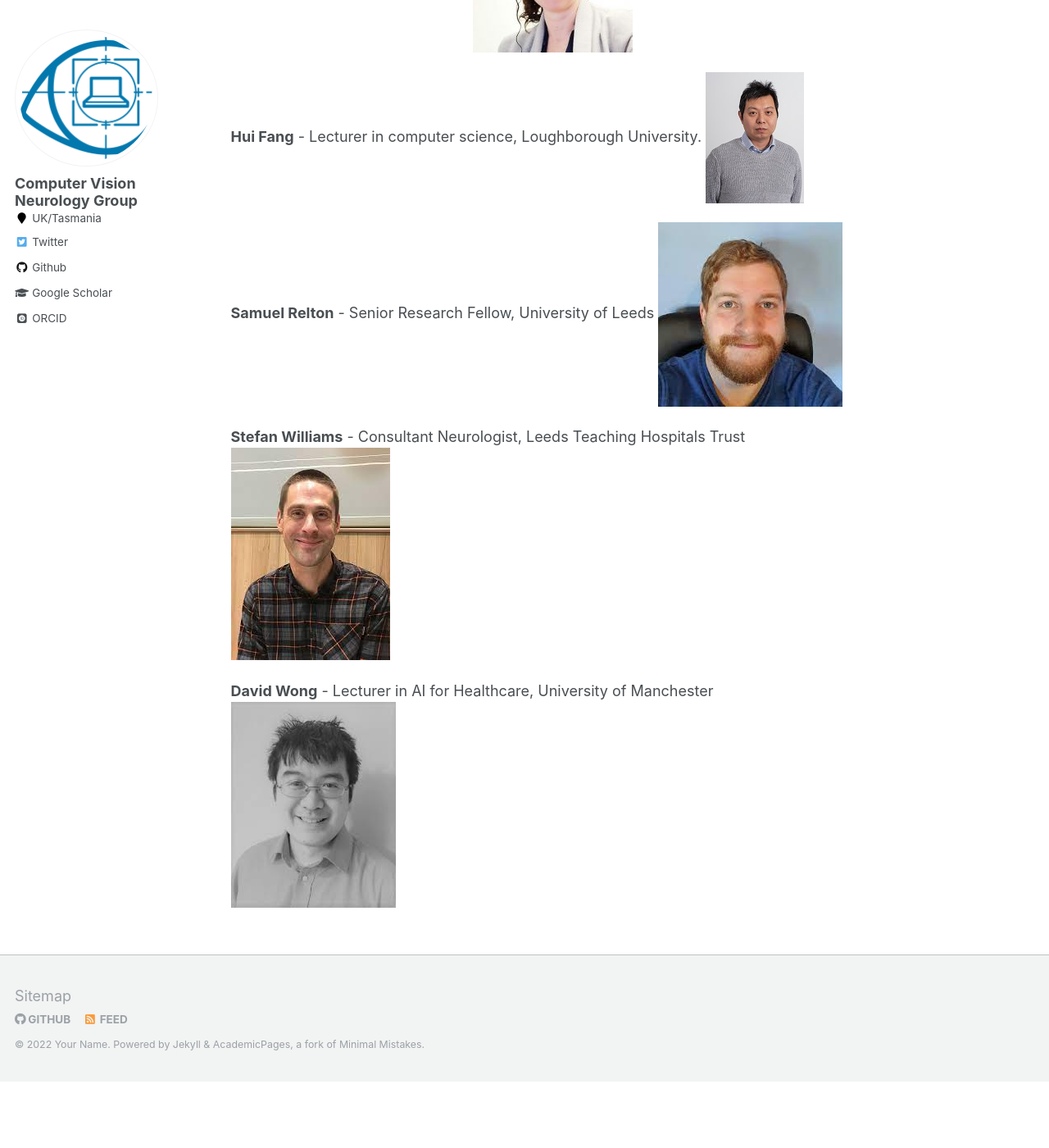
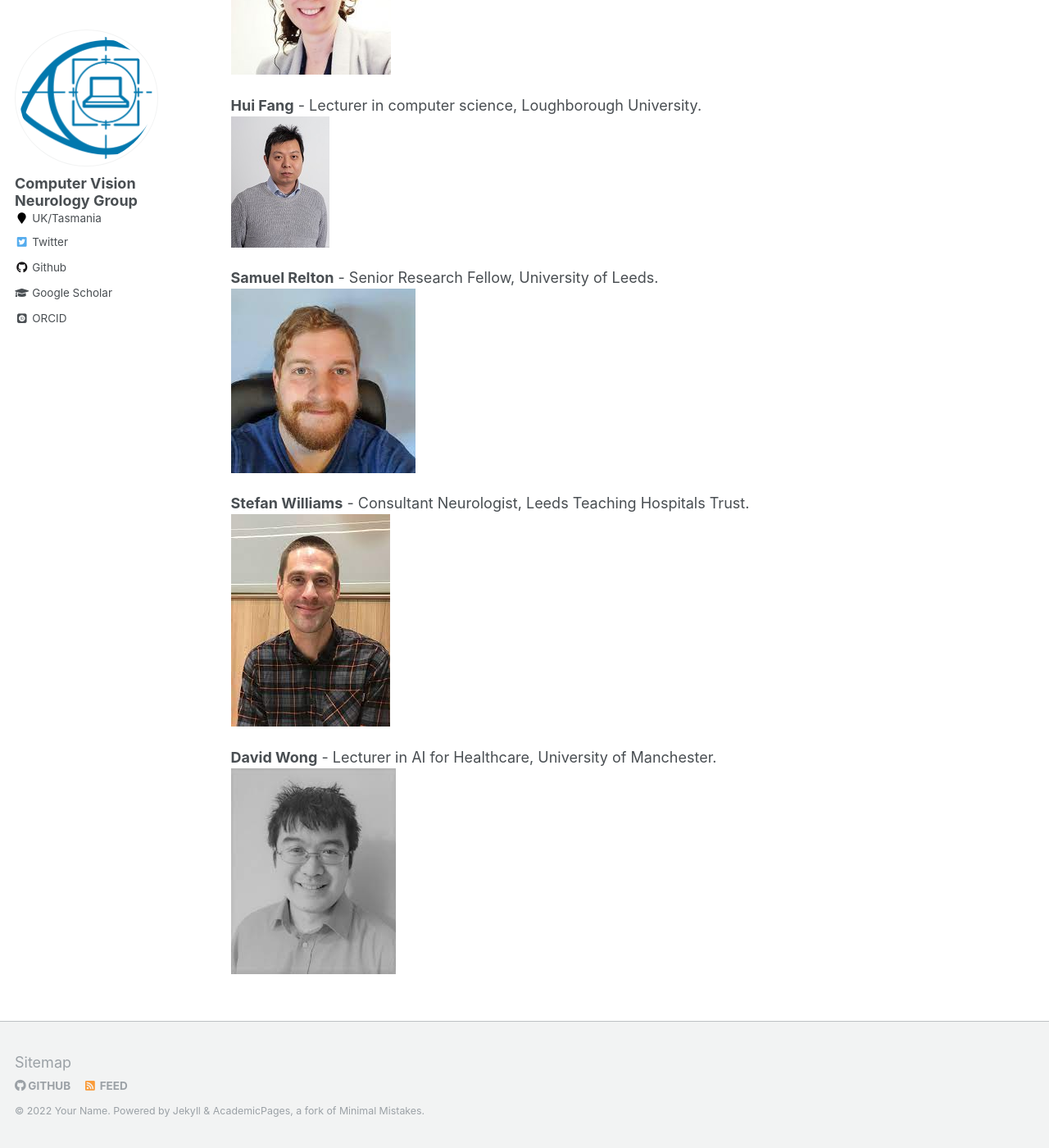
Before and after one commit to computervisionneurology/computervisionneurology.github.io, a Jekyll site: the page built from _pages/about.md, in a window 1280 px wide and 1400 px high, scrolled down 986 px. Shown: the whole window at 82% size. Built offline with Jekyll 4.4.1, drawn with Linux system fonts in a browser that asks for light colours; some web fonts are replaced; before the commit the page ends 2305 px from its top, so only the background shows below that.

```diff
--- a/_pages/about.md
+++ b/_pages/about.md
@@ -30,17 +30,17 @@ Please contact <computer.vision.neurology@gmail.com> to enquire about PhD opport
 Group Members
 ======
 **Jane Alty** - Senior Lecturer in Neurology, Wicking Dementia
-Centre, University of Tasmania and Neurologist at RHH.
+Centre, University of Tasmania and Neurologist at RHH.\
 ![image of Jane Alty](/images/alty.jpg)
 
-**Hui Fang** - Lecturer in computer science, Loughborough University.
+**Hui Fang** - Lecturer in computer science, Loughborough University.\
 ![image of Hui Fang](/images/fang.jpg)
 
-**Samuel Relton** - Senior Research Fellow, University of Leeds
+**Samuel Relton** - Senior Research Fellow, University of Leeds.\
 ![image of Samuel Relton](/images/relton.jpg)
 
-**Stefan Williams** - Consultant Neurologist, Leeds Teaching Hospitals Trust
+**Stefan Williams** - Consultant Neurologist, Leeds Teaching Hospitals Trust.\
 ![image of Stefan Williams](/images/williams.jpg)
 
-**David Wong** - Lecturer in AI for Healthcare, University of Manchester
+**David Wong** - Lecturer in AI for Healthcare, University of Manchester.\
 ![image of David Wong](/images/wong.jpg)
```
